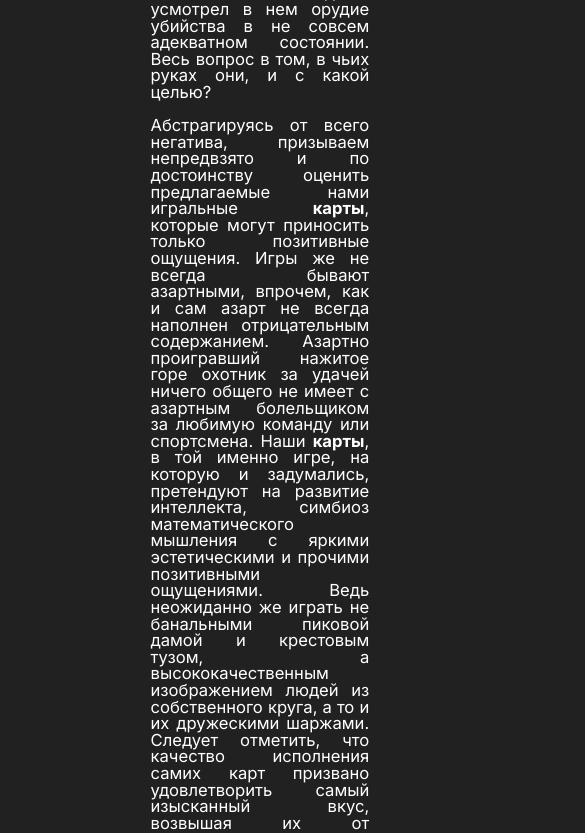
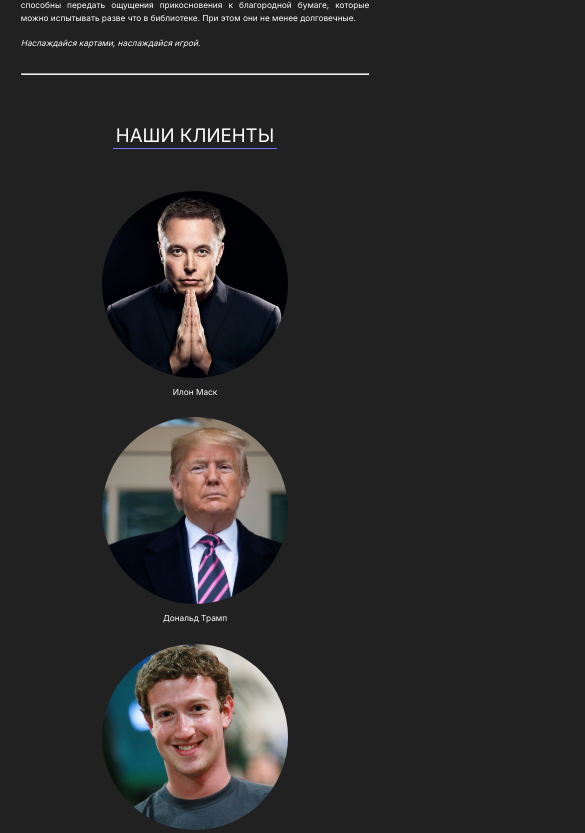
Before and after one commit to Britanskii/acards, a React (Create React App) app: page / in a window 390 px wide. Shown: the part 1580-2413 px from the top of the page, 585 px wide, since content can reach past the window. Built offline with nearby package versions, Linux system fonts and the light colour scheme.

Commit message:
add client mobile layout

```diff
--- a/src/components/about/about.module.sass
+++ b/src/components/about/about.module.sass
@@ -15,5 +15,15 @@
         display: block
         object-fit: cover
     &__message
+        line-height: 1.5
         text-align: justify
         font-size: fontSizes.$default
+
+@media (max-width: 1000px)
+    .about
+        &__image
+            margin: 0 auto
+        &__content
+            flex-direction: column
+        &__message
+            font-size: fontSizes.$mobileMiddle
--- a/src/components/clients/client/client.module.sass
+++ b/src/components/clients/client/client.module.sass
@@ -1,4 +1,5 @@
 @use "../../../styles/functions"
+@use "../../../styles/fontSizes"
 
 .client
     display: flex
@@ -10,3 +11,10 @@
         height: functions.toRem(300)
         object-fit: cover
         border-radius: 50%
+
+@media (max-width: 1000px)
+    .client
+        font-size: fontSizes.$mobileMiddle
+        &__image
+            width: functions.toRem(180)
+            height: functions.toRem(180)
--- a/src/components/clients/clients.module.sass
+++ b/src/components/clients/clients.module.sass
@@ -13,3 +13,13 @@
         margin-top: functions.toRem(20)
         display: flex
         justify-content: space-between
+
+@media (max-width: 1000px)
+    .clients
+        &__title
+            font-size: fontSizes.$mobileBig
+        &__items
+            justify-content: center
+            flex-wrap: wrap
+            & > *
+                margin-top: functions.toRem(20)
```
